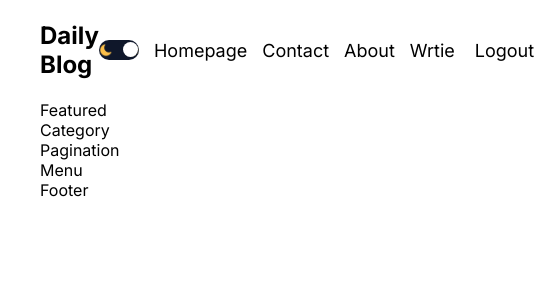
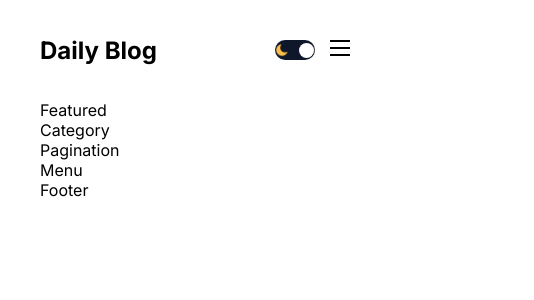
Before and after one commit to Khoaair/next-blog-app, a Next.js app: page / in a window 390 px wide. Shown: the top 300 px of the page, 534 px wide, since content can reach past the window. Built offline with nearby package versions, Linux system fonts and the light colour scheme.

Commit message:
navbar responsive

```diff
--- a/src/app/globals.css
+++ b/src/app/globals.css
@@ -26,6 +26,13 @@ a {
   --textColor: #ddd;
   --softBg: #1f273a;
   --softTextColor: #a6a6a6;
+}
+
+.light {
+  --bg: white;
+  --textColor: black;
+  --softBg: #f0f0f0;
+  --softTextColor: #626262;
 }
 
 .container {
--- a/src/components/authLink/AuthLink.jsx
+++ b/src/components/authLink/AuthLink.jsx
@@ -1,19 +1,52 @@
+'use client';
+
 import Link from 'next/link';
 import styles from './authlink.module.css';
+import { useState } from 'react';
 
 const AuthLink = () => {
-  const status = 'authenticated';
+  const status = 'unauthenticated';
+  const [open, setOpen] = useState(false);
   return (
-    <div>
+    <>
       {status === 'unauthenticated' ? (
-        <Link href='/login'>Login</Link>
+        <Link href='/login' className={styles.auth__link}>
+          Login
+        </Link>
       ) : (
         <div className={styles.auth}>
-          <Link href='/write'>Wrtie</Link>
+          <Link href='/write' className={styles.auth__link}>
+            Wrtie
+          </Link>
           <span className={styles.auth__link}>Logout</span>
         </div>
       )}
-    </div>
+      <div
+        className={styles.auth__burger}
+        onClick={() => {
+          setOpen(!open);
+        }}
+      >
+        <div className={styles.auth__line}></div>
+        <div className={styles.auth__line}></div>
+        <div className={styles.auth__line}></div>
+      </div>
+      {open && (
+        <div className={styles.responsive__menu}>
+          <Link href='/'>Home</Link>
+          <Link href='/about'>About</Link>
+          <Link href='/contact'>Contact</Link>
+          {status === 'unauthenticated' ? (
+            <Link href='/login'>Login</Link>
+          ) : (
+            <div className={styles.auth}>
+              <Link href='/write'>Wrtie</Link>
+              <span className={styles.auth__link}>Logout</span>
+            </div>
+          )}
+        </div>
+      )}
+    </>
   );
 };
 export default AuthLink;
--- a/src/components/authLink/authlink.module.css
+++ b/src/components/authLink/authlink.module.css
@@ -6,3 +6,42 @@
 .auth__link {
   cursor: pointer;
 }
+
+.auth__burger {
+  width: 20px;
+  height: 16px;
+  display: none;
+  flex-direction: column;
+  justify-content: space-between;
+}
+
+.auth__line {
+  width: 100%;
+  height: 2px;
+  background-color: var(--textColor);
+  cursor: pointer;
+}
+
+.responsive__menu {
+  position: absolute;
+  top: 100px;
+  left: 0;
+  background-color: var(--bg);
+  height: calc(100vh-100px);
+  width: 100%;
+  display: flex;
+  flex-direction: column;
+  justify-content: center;
+  align-items: center;
+  gap: 50px;
+  font-size: 36px;
+}
+
+@media screen and (max-width: 640px) {
+  .auth__burger {
+    display: flex;
+  }
+  .auth__link {
+    display: none;
+  }
+}
--- a/src/components/navbar/Navbar.jsx
+++ b/src/components/navbar/Navbar.jsx
@@ -15,12 +15,20 @@ const Navbar = () => {
         {/* <Image src='/tiktok.png' alt='tiktok' width={24} height={24} /> */}
         <Image src='/youtube.png' alt='youtube' width={24} height={24} />
       </div>
-      <div className={styles.navbar__logo}>Daily Blog</div>
+      <Link href='/' className={styles.navbar__logo}>
+        Daily Blog
+      </Link>
       <div className={styles.navbar__links}>
         <ThemeToggle />
-        <Link href='/'>Homepage</Link>
-        <Link href='/contact'>Contact</Link>
-        <Link href='/'>About</Link>
+        <Link href='/' className={styles.navbar__link}>
+          Homepage
+        </Link>
+        <Link href='/contact' className={styles.navbar__link}>
+          Contact
+        </Link>
+        <Link href='/' className={styles.navbar__link}>
+          About
+        </Link>
         <AuthLink />
       </div>
     </div>
--- a/src/components/navbar/navbar.module.css
+++ b/src/components/navbar/navbar.module.css
@@ -50,3 +50,12 @@
     font-size: 24px;
   }
 }
+
+@media screen and (max-width: 640px) {
+  .navbar__links {
+    justify-content: flex-end;
+  }
+  .navbar__link {
+    display: none;
+  }
+}
```
